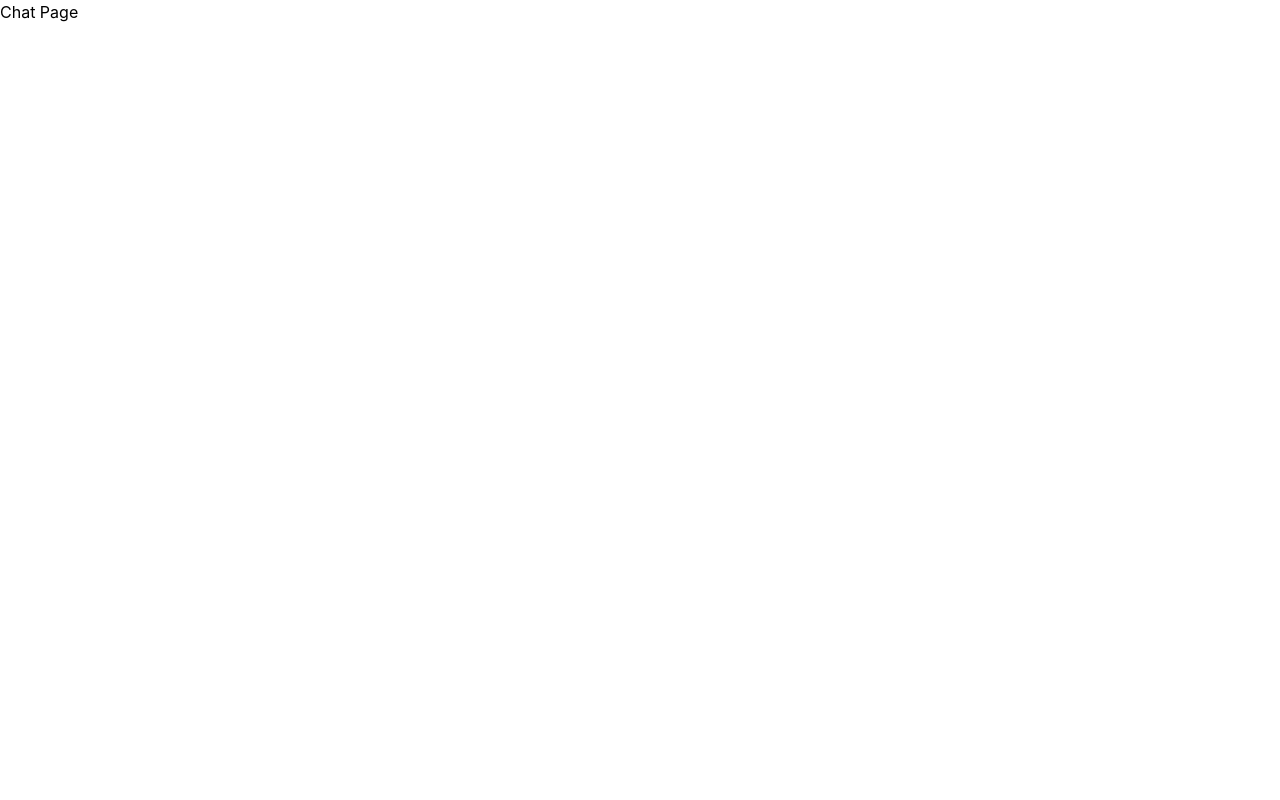
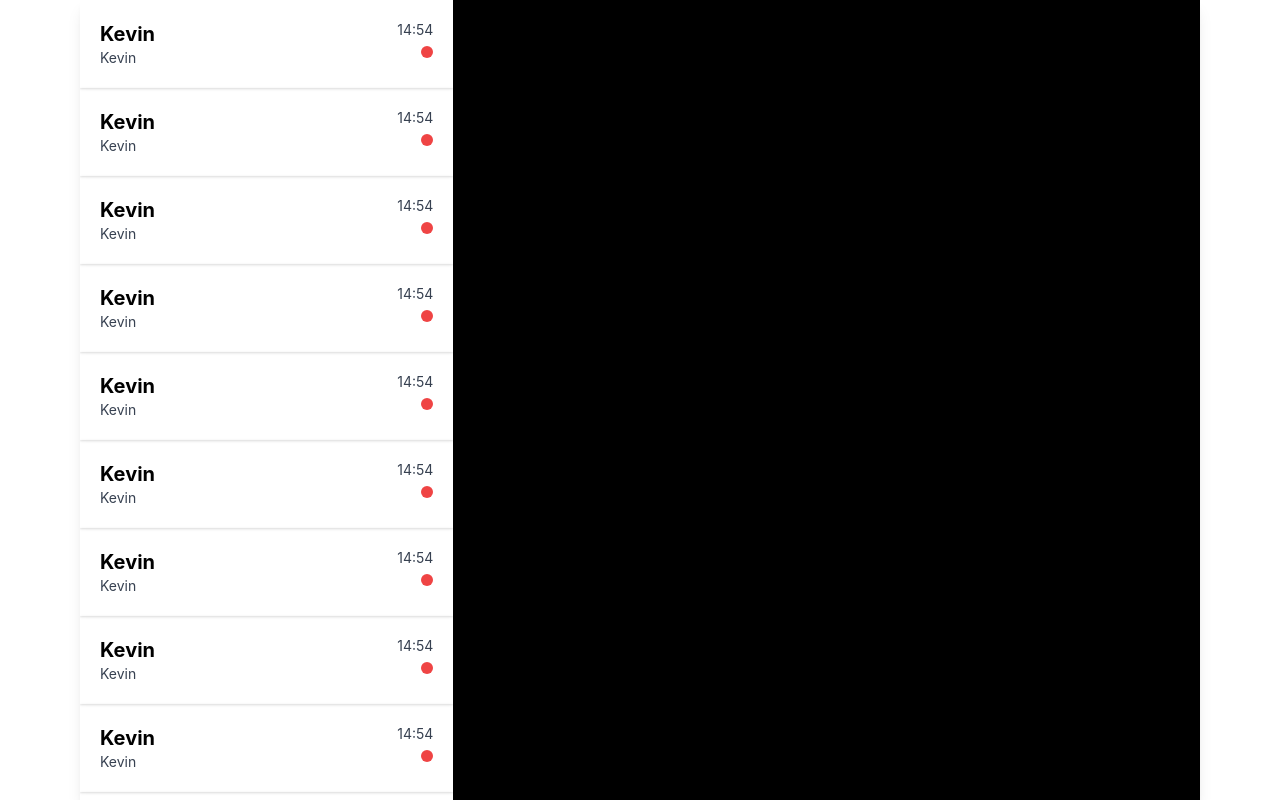
Before and after one commit to KevinIsYi/Chat-App, a React (Create React App) app: page / in a window 1280 px wide. Built offline with nearby package versions, Linux system fonts and the light colour scheme.

Commit message:
Added contacts section

```diff
--- /dev/null
+++ b/src/components/Sidebar.tsx
@@ -0,0 +1,43 @@
+export const Sidebar = () => {
+
+    const people = [
+        "kevin",
+        "kevin",
+        "kevin",
+        "kevin",
+        "kevin",
+        "kevin",
+        "kevin",
+        "kevin",
+        "kevin",
+        "kevin",
+        "kevin",
+        "kevin",
+        "kevin",
+        "kevin",
+        "kevin",
+        "kevin",
+    ]
+
+    return (
+        <div className="w-4/12 overflow-auto">
+            {
+                people.map((people, index) => (
+                    <div
+                        key={index}
+                        className="transition duration-500 hover:bg-gray-200 cursor-pointer px-5 py-5 shadow capitalize flex justify-between"
+                    >
+                        <div>
+                            <p className="text-xl font-bold">{people}</p>
+                            <p className="text-sm text-gray-700">{people}</p>
+                        </div>
+                        <div className="flex flex-col gap-y-1.5 items-end">
+                            <p className="text-sm text-gray-700">14:54</p>
+                            <div className="rounded-full bg-red-500 w-3 h-3" />
+                        </div>
+                    </div>
+                ))
+            }
+        </div>
+    )
+}
--- a/src/pages/ChatPage.tsx
+++ b/src/pages/ChatPage.tsx
@@ -1,7 +1,14 @@
+import { Sidebar } from "../components/Sidebar"
+
 export const ChatPage = () => {
     return (
-        <div>
-            Chat Page
+        <div className="h-screen mx-auto md:px-20">
+            <div className="flex space-between h-screen bg-white shadow-lg">
+                <Sidebar />
+                <div className="w-8/12 bg-black">
+                    Chat
+                </div>
+            </div>
         </div>
     )
 }
```
